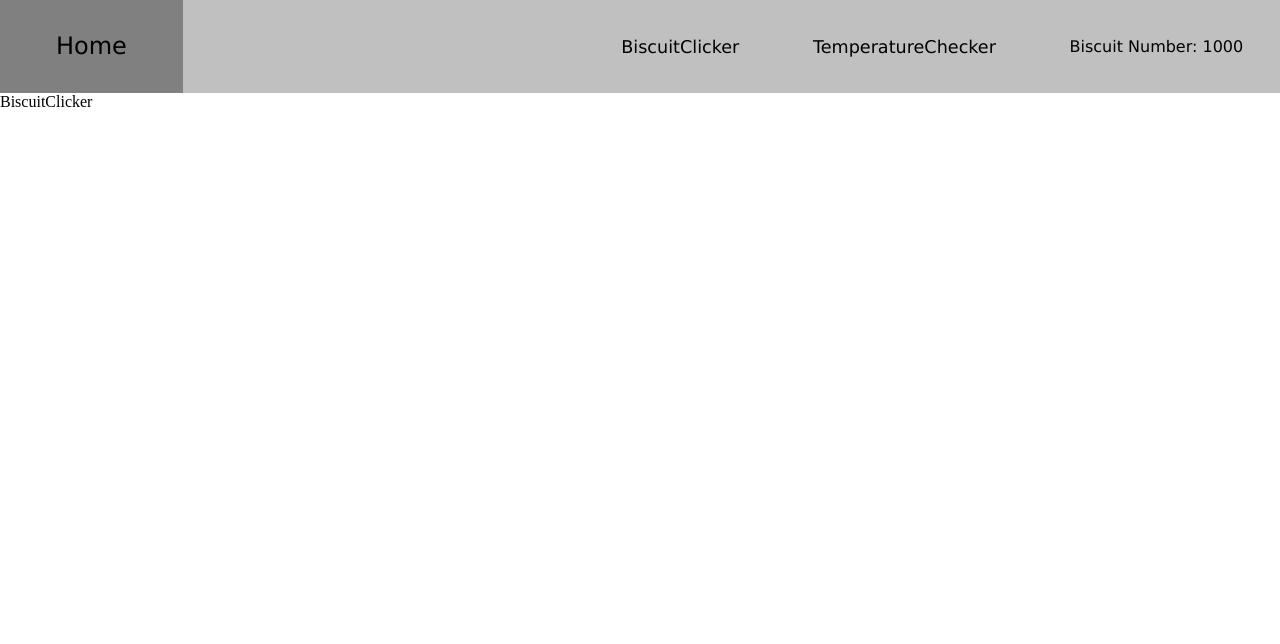
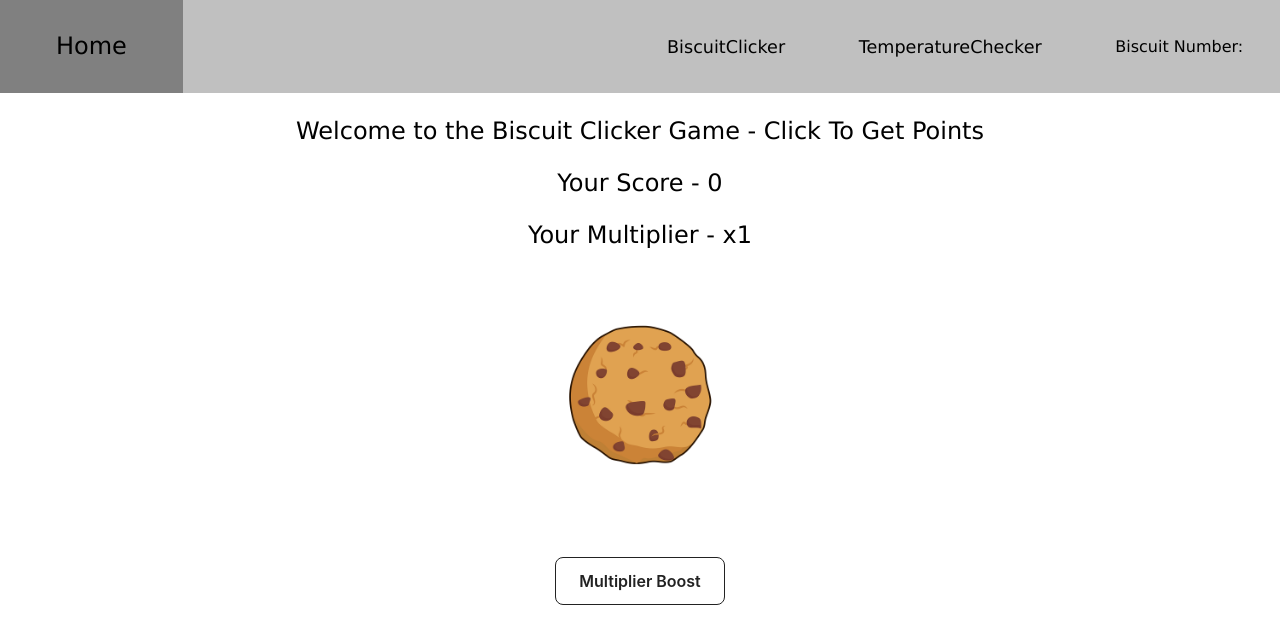
Before and after one commit to daniblya123/Daniele-ka2, a React (Vite) app: page /BiscuitClicker in a window 1280 px wide. Shown: the top 644 px of the page. Built offline with nearby package versions, Linux system fonts and the light colour scheme.

Commit message:
Fifth Commit -Almost FInished Cookie Part

```diff
--- a/package.json
+++ b/package.json
@@ -10,6 +10,7 @@
     "preview": "vite preview"
   },
   "dependencies": {
+    "axios": "^1.6.2",
     "react": "^18.2.0",
     "react-dom": "^18.2.0",
     "react-router-dom": "^6.20.0"
--- a/src/Navbar.tsx
+++ b/src/Navbar.tsx
@@ -1,11 +1,16 @@
-import {Link, NavLink} from "react-router-dom"
-import "./NavbarLayout.css"
+import { Link, NavLink } from "react-router-dom";
+import { useState, useContext, createContext } from "react";
+import "./NavbarLayout.css";
+import { ContextNumber } from "./Pages/BiscuitClicker";
 
-function Navbar(){
-    let buscuitNum = 1000
-    return(<>
+function Navbar() {
+  const biscuitNumber = useContext(ContextNumber);
+  return (
+    <>
       <nav className="navbar">
-        <Link to="/" className="title-navbar">Home</Link>
+        <Link to="/" className="title-navbar">
+          Home
+        </Link>
         <ul>
           <li>
             <NavLink to="/BiscuitClicker">BiscuitClicker</NavLink>
@@ -13,11 +18,10 @@ function Navbar(){
           <li>
             <NavLink to="TemperatureChecker">TemperatureChecker</NavLink>
           </li>
-            <a className="no-hover" >Biscuit Number: {buscuitNum}</a>
+          <a className="no-hover">Biscuit Number: {biscuitNumber}</a>
         </ul>
       </nav>
-
-
-    </>)
+    </>
+  );
 }
 export default Navbar;
--- a/src/Pages/BiscuitClicker.tsx
+++ b/src/Pages/BiscuitClicker.tsx
@@ -1,5 +1,61 @@
-function BiscuitClicker(){
-    return( "BiscuitClicker")
+// BiscuitClickerLayout.js
+
+import { createContext, useState } from "react";
+import BiscuitImage from "../assets/BiscuitImage.png";
+import "./BiscuitClickerLayout.css";
+import Navbar from "../Navbar";
+
+export const ContextNumber = createContext<number | undefined>(undefined);
+
+function BiscuitClicker() {
+  const [biscuitMultiplier, setBiscuitMultiplier] = useState(1);
+  const [biscuitNumber, setBiscuitNumber] = useState(0);
+  const [errorMessage, setErrorMessage] = useState("");
+
+  const handleImagePressed = () => {
+    setBiscuitNumber(
+      (prevBiscuitNumber) => prevBiscuitNumber + biscuitMultiplier
+    );
+  };
+
+  const handleButtonClick = () => {
+    if (biscuitNumber < 100) {
+      setErrorMessage("Not Enough Funds");
+    } else {
+      setBiscuitNumber((biscuitNumber) => biscuitNumber - 100);
+      setBiscuitMultiplier((biscuitMultiplier) => biscuitMultiplier + 1);
+      setErrorMessage("");
+    }
+  };
+
+  const multiplierButton = (
+    <button
+      type="button"
+      key={"Multiplier Button"}
+      onClick={() => handleButtonClick()}
+    >
+      Multiplier Boost
+    </button>
+  );
+
+  return (
+    <>
+      <p>Welcome to the Biscuit Clicker Game - Click To Get Points </p>
+      <p>Your Score - {biscuitNumber}</p>
+      <p>Your Multiplier - x{biscuitMultiplier}</p>
+      <div className="image-div">
+        <img
+          width="20%"
+          src={BiscuitImage}
+          alt="Biscuit"
+          onClick={() => handleImagePressed()}
+        />
+      </div>
+      <p>{multiplierButton}</p>
+
+      {errorMessage && <p className="error-message">{errorMessage}</p>}
+    </>
+  );
 }
 
 export default BiscuitClicker;
--- /dev/null
+++ b/src/Pages/BiscuitClickerLayout.css
@@ -0,0 +1,52 @@
+.image-div{
+    text-align: center;
+}
+p{
+    text-align: center;
+    font-size: 1.5rem;
+    font-family: 'Lucida Sans', 'Lucida Sans Regular', 'Lucida Grande', 'Lucida Sans Unicode', Geneva, Verdana, sans-serif;
+}
+
+
+button{
+  background-color: #FFFFFF;
+  border: 1px solid #222222;
+  border-radius: 8px;
+  box-sizing: border-box;
+  color: #222222;
+  cursor: pointer;
+  display: inline-block;
+  font-family: Circular,-apple-system,BlinkMacSystemFont,Roboto,"Helvetica Neue",sans-serif;
+  font-size: 16px;
+  font-weight: 600;
+  line-height: 20px;
+  margin: 0;
+  outline: none;
+  padding: 13px 23px;
+  position: relative;
+  text-align: center;
+  text-decoration: none;
+  touch-action: manipulation;
+  transition: box-shadow .2s,-ms-transform .1s,-webkit-transform .1s,transform .1s;
+  user-select: none;
+  -webkit-user-select: none;
+  width: auto;
+}
+
+button:focus-visible {
+  box-shadow: #222222 0 0 0 2px, rgba(255, 255, 255, 0.8) 0 0 0 4px;
+  transition: box-shadow .2s;
+}
+
+button:active {
+  background-color: #F7F7F7;
+  border-color: #000000;
+  transform: scale(.96);
+}
+
+button:disabled {
+  border-color: #DDDDDD;
+  color: #DDDDDD;
+  cursor: not-allowed;
+  opacity: 1;
+}
--- a/src/Pages/TemperatureChecker.tsx
+++ b/src/Pages/TemperatureChecker.tsx
@@ -1,5 +1,7 @@
-function TemperatureChecker(){
-    return("TemperatureChecker")
+import axios from "axios";
+
+function TemperatureChecker() {
+  return "TemperatureChecker";
 }
 
 export default TemperatureChecker;
--- /dev/null
+++ b/src/context.ts
@@ -0,0 +1,3 @@
+import { createContext } from "react";
+
+export const BiscuitContext = createContext<BiscuitNum | undefined>(undefined)
```
Also changed, not shown: src/assets/BiscuitImage.png (added), 1 other file (tests, documents, lock files or other folders). Lines whose indentation alone changed are shown as unchanged.
